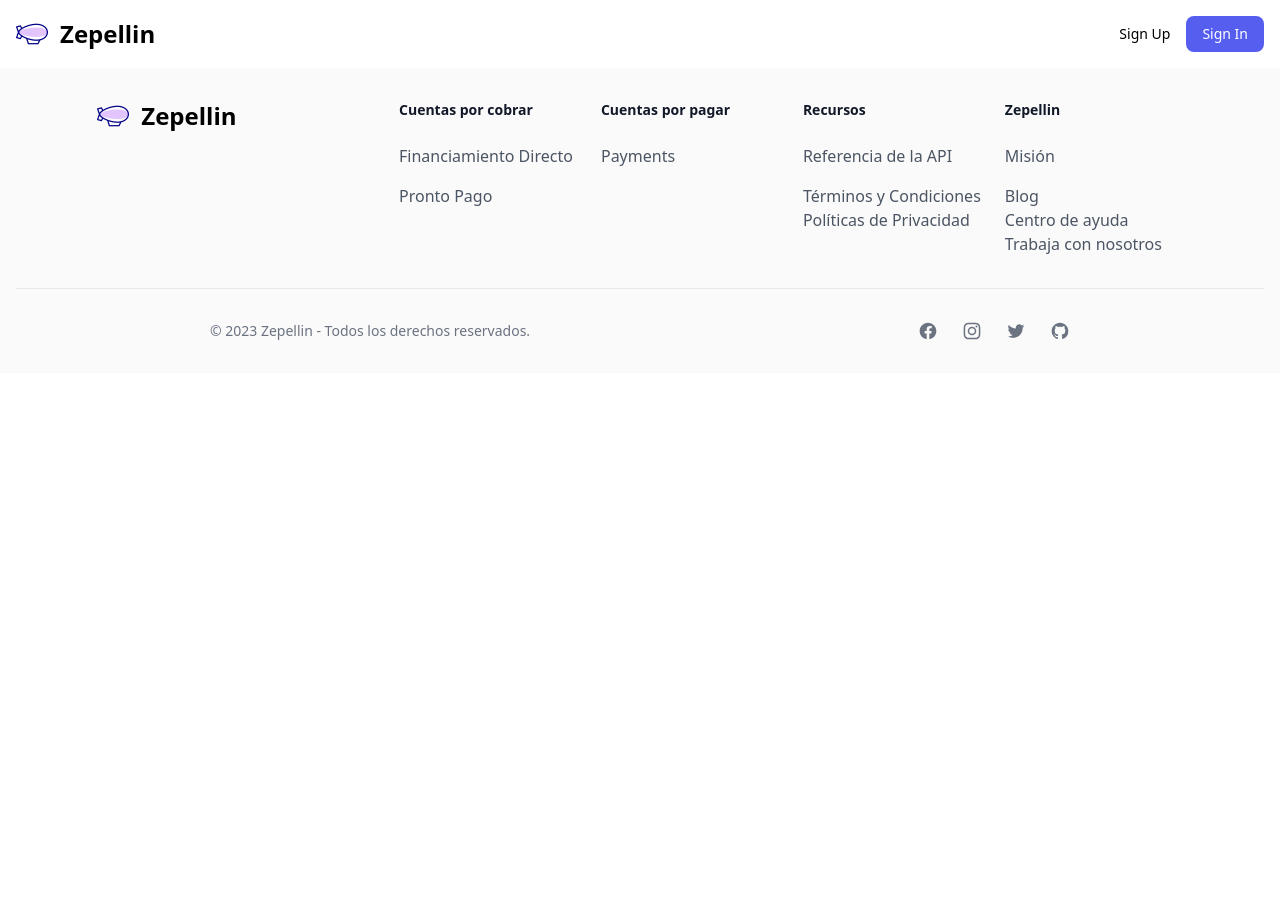
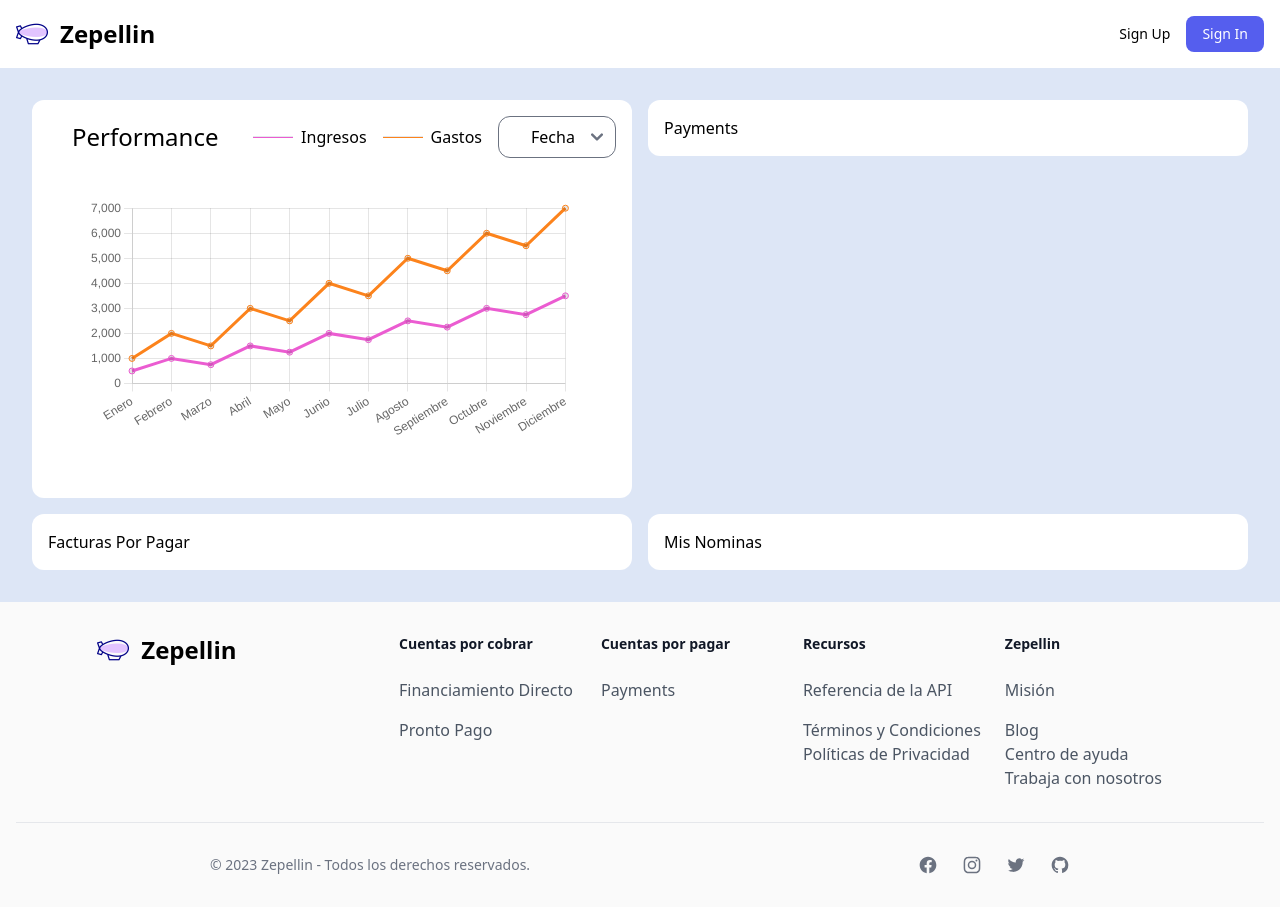
Before and after one commit to No-Country/s8-04-m-node-react-xepelin, a React (Vite) app in the folder frontend/: page /payment in a window 1280 px wide. Before the commit the page ends 800 px from the top, so only its background shows below. Built offline with nearby package versions, Linux system fonts and the light colour scheme.

Commit message:
add component Payment

```diff
--- a/frontend/src/App.jsx
+++ b/frontend/src/App.jsx
@@ -8,6 +8,7 @@ import Login from './pages/Login';
 import Mision from './pages/Mision';
 import MenuInicio from './pages/MenuInicio';
 import PrivateRoute from './components/PrivateRoute';
+import Payment from './pages/Payment';
 
 
 function App() {
@@ -24,6 +25,7 @@ function App() {
         <Route path='/mision' element={<Mision/>}/>
         <Route path='/dashboard' element={<Mision/>}/>
         <Route path='/menu/*' element={ <PrivateRoute element={<MenuInicio/>}/>}/>
+        <Route path='/payment' element={<Payment/>}/>
       </Routes>
       <Footer/>
     </Router>
--- /dev/null
+++ b/frontend/src/components/Payment/Chart.jsx
@@ -0,0 +1,73 @@
+import { Line } from "react-chartjs-2";
+import {
+  Chart as ChartJS,
+  CategoryScale,
+  LinearScale,
+  BarElement,
+  Title,
+  Tooltip,
+  Legend,
+  PointElement,
+  LineElement,
+} from "chart.js";
+ChartJS.register(
+  CategoryScale,
+  LinearScale,
+  BarElement,
+  Title,
+  Tooltip,
+  Legend,
+  PointElement,
+  LineElement
+);
+
+const data = {
+  labels: [
+    "Enero",
+    "Febrero",
+    "Marzo",
+    "Abril",
+    "Mayo",
+    "Junio",
+    "Julio",
+    "Agosto",
+    "Septiembre",
+    "Octubre",
+    "Noviembre",
+    "Diciembre",
+  ],
+  datasets: [
+    {
+      label: "Gastos",
+      data: [
+        1000, 2000, 1500, 3000, 2500, 4000, 3500, 5000, 4500, 6000, 5500, 7000,
+      ],
+      fill: false,
+      borderColor: "#fc831c",
+    },
+    {
+      label: "Ingresos",
+      data: [
+        500, 1000, 750, 1500, 1250, 2000, 1750, 2500, 2250, 3000, 2750, 3500,
+      ],
+      fill: false,
+      borderColor: "#eb5cd1",
+    },
+  ],
+};
+const options = {
+  plugins: {
+    legend: {
+      display: false, // Oculta la leyenda
+    },
+  },
+};
+const Charts = () => {
+  return (
+    <div>
+      <Line data={data} options={options} />
+    </div>
+  );
+};
+
+export default Charts;
--- /dev/null
+++ b/frontend/src/components/Payment/FacturasAPagar.jsx
@@ -0,0 +1,5 @@
+const FacturasAPagar = () => {
+  return <div className="bg-white w-full rounded-xl p-4">Facturas Por Pagar</div>;
+};
+
+export default FacturasAPagar;
--- /dev/null
+++ b/frontend/src/components/Payment/MisNominas.jsx
@@ -0,0 +1,5 @@
+const MisNominas = () => {
+  return <div className="bg-white w-full rounded-xl p-4">Mis Nominas</div>;
+};
+
+export default MisNominas;
--- /dev/null
+++ b/frontend/src/components/Payment/Payments.jsx
@@ -0,0 +1,5 @@
+const Payments = () => {
+  return <div className="bg-white w-full rounded-xl p-4">Payments</div>;
+};
+
+export default Payments;
--- /dev/null
+++ b/frontend/src/components/Payment/Performance.jsx
@@ -0,0 +1,37 @@
+import Chart from "./Chart";
+
+const Performance = () => {
+  return (
+    <div className="bg-white w-full rounded-xl p-4">
+      <div className="flex flex-col">
+        <div className="flex flex-row items-center">
+          <h1 className="w-1/2 font-medium text-2xl pl-6">Performance</h1>
+          <div className="flex flex-row justify-end w-1/2 gap-4 items-center">
+            <div className="flex flex-row items-center gap-2">
+              <hr className="w-10 h-0.5 bg-Violeta-xe" />
+              Ingresos
+            </div>
+            <div className="flex flex-row items-center gap-2">
+              <hr className="w-10 h-0.5 bg-Naraja-xe" />
+              Gastos
+            </div>
+            <div>
+              <select
+                className="px-8 py-2 rounded-xl"
+                name="filter"
+                id="filter"
+              >
+                <option value="fecha">Fecha</option>
+              </select>
+            </div>
+          </div>
+        </div>
+        <div className="flex flex-col w-full h-1/2 p-10">
+            <Chart />
+        </div>
+      </div>
+    </div>
+  );
+};
+
+export default Performance;
--- /dev/null
+++ b/frontend/src/pages/Payment.jsx
@@ -0,0 +1,25 @@
+import FacturasAPagar from "../components/Payment/FacturasAPagar";
+import MisNominas from "../components/Payment/MisNominas";
+import Payments from "../components/Payment/Payments";
+import Performance from "../components/Payment/Performance";
+
+const Payment = () => {
+  return (
+    <div className="grid grid-cols-1 sm:grid-cols-2 gap-4 w-full bg-Neutral-50 p-8">
+      <div className="flex flex-col">
+        <Performance />
+      </div>
+      <div className="flex flex-col">
+        <Payments />
+      </div>
+      <div className="flex flex-col">
+        <FacturasAPagar />
+      </div>
+      <div className="flex flex-col">
+        <MisNominas />
+      </div>
+    </div>
+  );
+};
+
+export default Payment;
```
Also changed, not shown: 1 other file (tests, documents, lock files or other folders).
